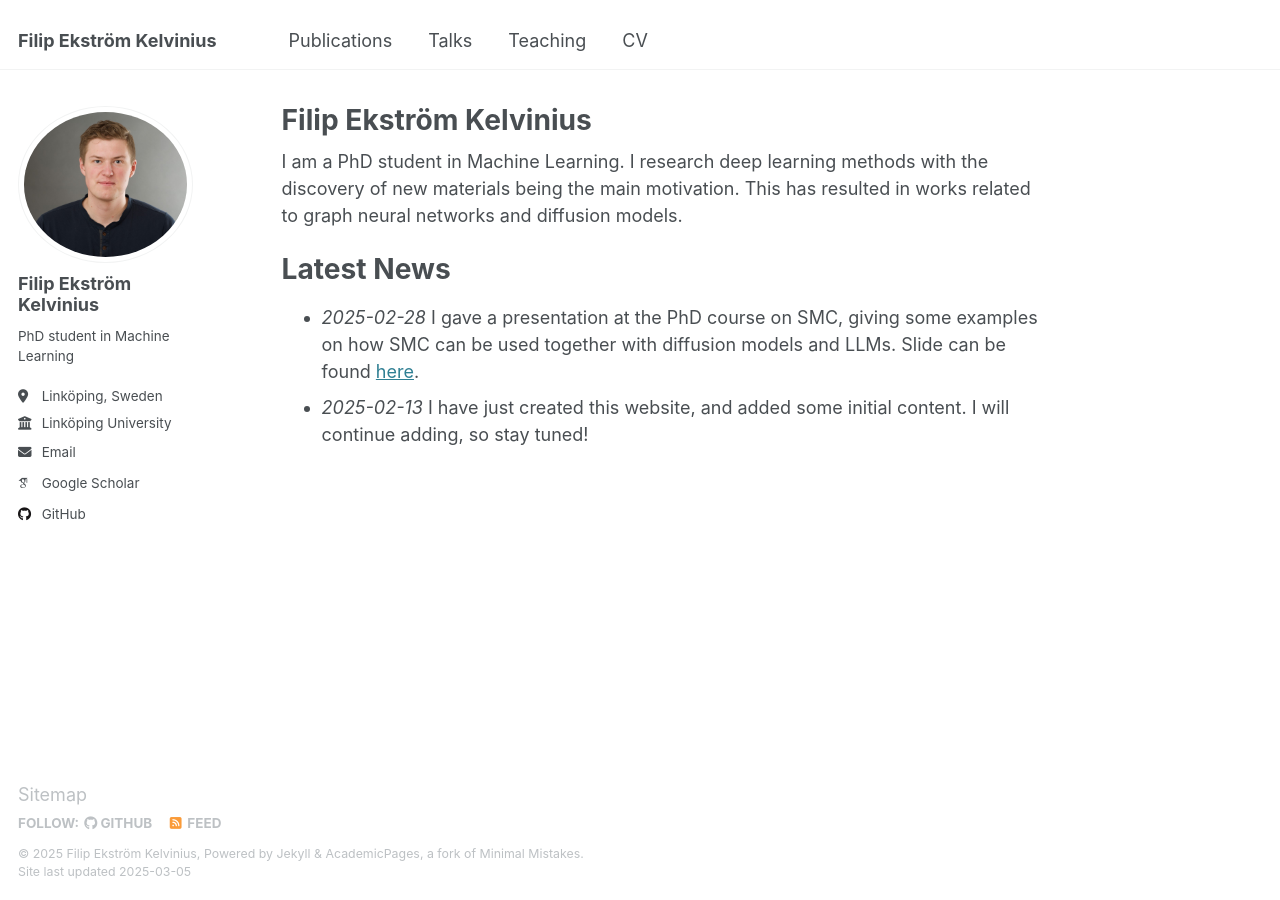
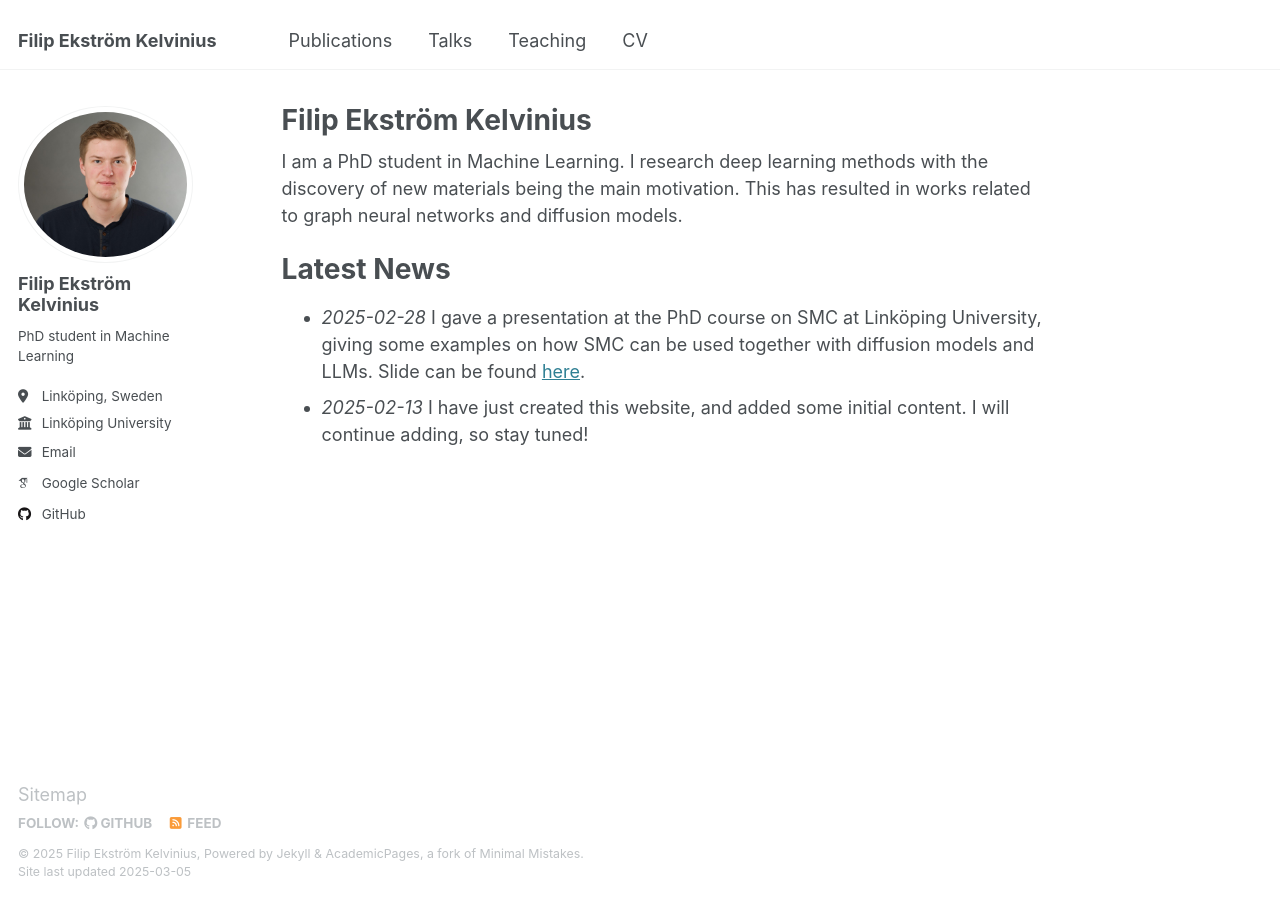
Before and after one commit to filipekstrm/filipekstrm.github.io, a Jekyll site: the page built from _pages/about.md, in a window 1280 px wide. Built offline with Jekyll 4.4.1, drawn with Linux system fonts in a browser that asks for light colours; some web fonts are replaced.

```diff
--- a/_pages/about.md
+++ b/_pages/about.md
@@ -10,5 +10,5 @@ redirect_from:
 I am a PhD student in Machine Learning. I research deep learning methods with the discovery of new materials being the main motivation. This has resulted in works related to graph neural networks and diffusion models.
 
 # Latest News
-* *2025-02-28* I gave a presentation at the PhD course on SMC, giving some examples on how SMC can be used together with diffusion models and LLMs. Slide can be found [here](https://www.ida.liu.se/divisions/stima/fokurser/smc2025/material/lectures/lecture17.pdf).
+* *2025-02-28* I gave a presentation at the PhD course on SMC at Linköping University, giving some examples on how SMC can be used together with diffusion models and LLMs. Slide can be found [here](https://www.ida.liu.se/divisions/stima/fokurser/smc2025/material/lectures/lecture17.pdf).
 * *2025-02-13* I have just created this website, and added some initial content. I will continue adding, so stay tuned!
```
Also changed, not shown: _talks/2025-02-12-LoG-meetup-Uppsala.md (renamed from _talks/2025-02-25-LoG-meetup-Uppsala.md, +1 -1 lines), _talks/2025-02-28-SMC-course.md (+1 -1 lines).
